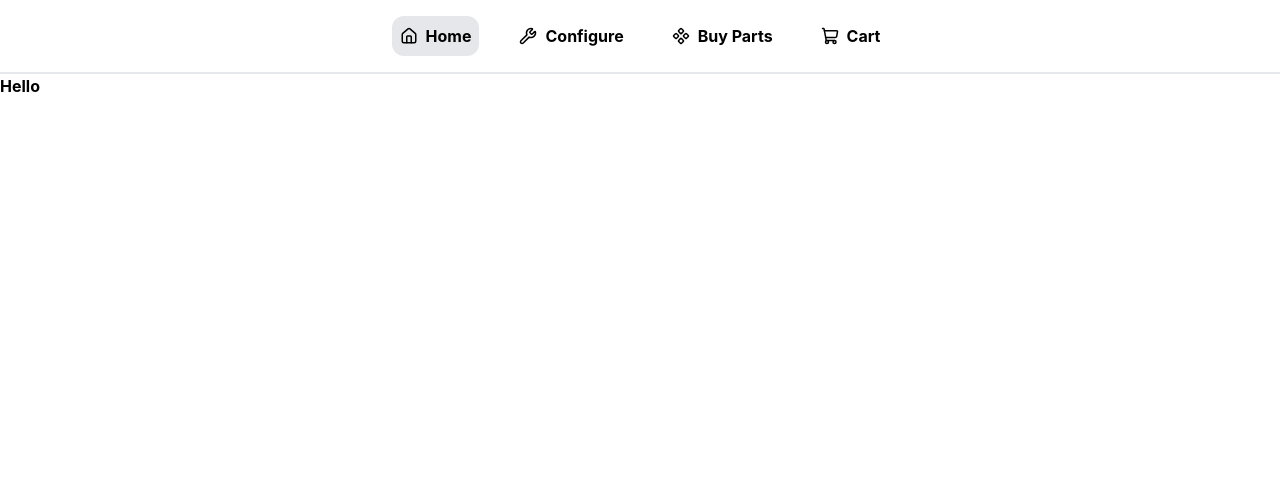
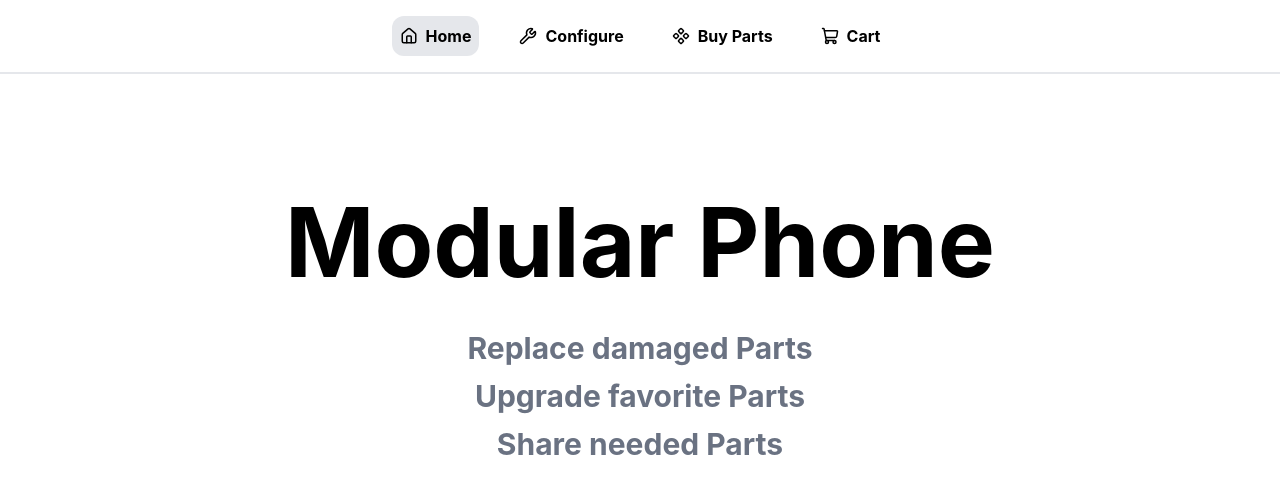
Before and after one commit to Rafafi35/Modular-Phone, a React (Vite) app: page / in a window 1280 px wide. Shown: the top 494 px of the page. Built offline with nearby package versions, Linux system fonts and the light colour scheme.

Commit message:
add home page

```diff
--- a/src/pages/Home.jsx
+++ b/src/pages/Home.jsx
@@ -1,6 +1,13 @@
 function Home() {
     return (
-        <h1 className="font-bold">Hello</h1>
+        <div>
+            <h1 className="flex justify-center mt-30 font-bold text-8xl">Modular Phone</h1>
+                <ul className="mt-10 font-bold text-gray-500 text-3xl">
+                    <li className="m-3 flex justify-center">Replace damaged Parts</li>
+                    <li className="m-3 flex justify-center">Upgrade favorite Parts</li>
+                    <li className="m-3 flex justify-center">Share needed Parts</li>
+                </ul>
+        </div>
     )
 }
 
```
